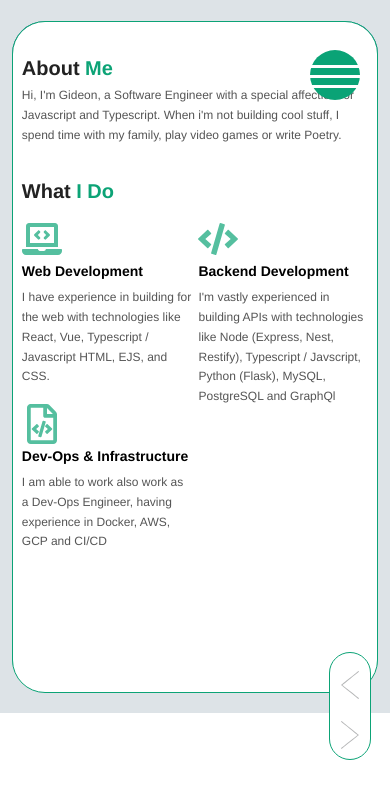
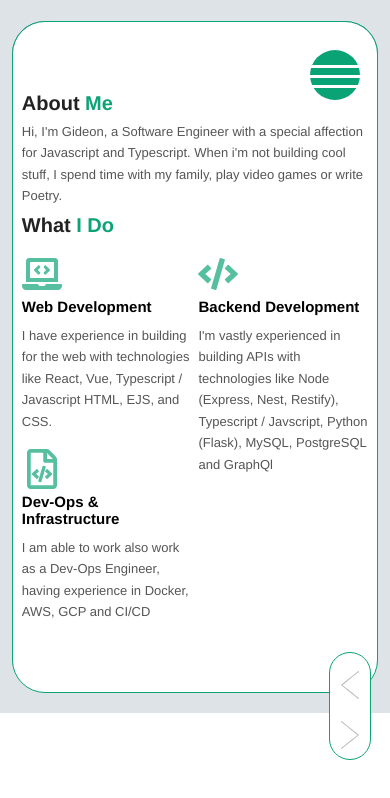
Before and after one commit to gidox1/portfolio, a React (Create React App) app: page / in a window 390 px wide. Both pictures are taken after a click on the picture 349 px from the left and 684 px from the top of the page. Shown: the top 798 px of the page. Built offline with nearby package versions, Linux system fonts and the light colour scheme.

Commit message:
adjusted height

```diff
--- a/src/Containers/About/about.module.css
+++ b/src/Containers/About/about.module.css
@@ -82,10 +82,10 @@
 
 @media only screen and (max-width: 425px) {
   .details_ {
-    font-size: 12px;
+    font-size: 13px;
   }
   .segment_header {
-    font-size: 14px
+    font-size: 15px
   }
   .headerText, .i_do_text {
     font-size: 20px
@@ -95,7 +95,7 @@
   }
   .header{
     height: 18%;
-    margin-top: 10%;
+    margin-top: 20%;
   }
 }
 
```
